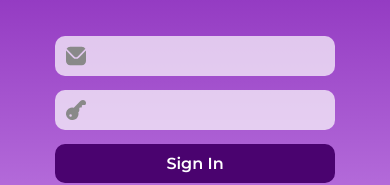
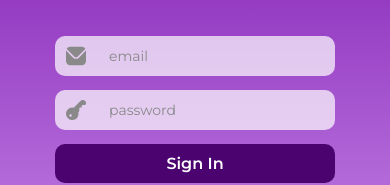
Before and after one commit to LangBuddy/LangBuddy.Android, a React Native app: screen /AuthSignIn in a window 390 px wide. Shown: the part 201-386 px from the top of the page. Built offline with nearby package versions, Linux system fonts and the light colour scheme.

Commit message:
refactor(screens): change component Input props

```diff
--- a/screens/AuthRestorePassword/AuthRestorePassword.tsx
+++ b/screens/AuthRestorePassword/AuthRestorePassword.tsx
@@ -17,13 +17,17 @@ export default function AuthRestorePassword() {
                     Restore Password
                 </Text>
                 <View style={styles.authRestorePasswordForm}>
-                    <Input placeholder="email"
+                    <Input
                         icon={Email}
-                        value={email}
-                        onChangeText={setEmail}
-                        autoComplete="email"
-                        keyboardType='email-address'
-                        textContentType="emailAddress"/>
+                        options={{
+                            placeholder: "email",
+                            value: email,
+                            onChangeText: setEmail,
+                            autoComplete: "email",
+                            keyboardType: 'email-address',
+                            textContentType: "emailAddress",
+                        }}
+                    />
                     <Button title="Restore" color='solid' />
                 </View>
             </View>
--- a/screens/AuthSignIn/AuthSignIn.tsx
+++ b/screens/AuthSignIn/AuthSignIn.tsx
@@ -33,16 +33,22 @@ export default function AuthSignIn({ navigation }: IAuthSignIn) {
             <View style={styles.authSignIn}>
                 <View style={styles.authSignInForm}>
                     <Input icon={Email}
-                        placeholder="email"
-                        onChangeText={onChangeField('email')}
-                        autoComplete="email"
-                        keyboardType='email-address'
-                        textContentType="emailAddress" />
+                        options={{
+                            placeholder: "email",
+                            onChangeText: onChangeField('email'),
+                            autoComplete: 'email',
+                            keyboardType: 'email-address',
+                            textContentType: "emailAddress",
+                        }}
+                    />
                     <Input icon={Password}
-                        secureTextEntry
-                        autoComplete="password"
-                        placeholder="password"
-                        onChangeText={onChangeField('password')} />
+                        options={{
+                            secureTextEntry: true,
+                            autoComplete: "password",
+                            placeholder: "password",
+                            onChangeText: onChangeField('password')
+                        }}
+                    />
                     <Button title="Sign In" color='solid' />
                 </View>
                 <View style={styles.authSignInForgot}>
--- a/screens/AuthSignUp/AuthSignUp.tsx
+++ b/screens/AuthSignUp/AuthSignUp.tsx
@@ -27,24 +27,33 @@ export default function AuthSignUp() {
             <View style={styles.authSignIn}>
                 <View style={styles.authSignInForm}>
                     <Input icon={User}
-                        placeholder="nickname"
-                        onChangeText={onChangeField('nickname')}
-                        autoComplete="nickname"
-                        textContentType="nickname" />
+                        options={{
+                            placeholder: "nickname",
+                            onChangeText: onChangeField('nickname'),
+                            autoComplete: "nickname",
+                            textContentType: "nickname"
+                        }}
+                    />
                     <Input icon={Email}
-                        placeholder="email"
-                        onChangeText={onChangeField('email')}
-                        autoComplete="email"
-                        keyboardType='email-address'
-                        textContentType="emailAddress" />
+                        options={{
+                            placeholder: "email",
+                            onChangeText: onChangeField('email'),
+                            autoComplete: "email",
+                            keyboardType: 'email-address',
+                            textContentType: "emailAddress"
+                        }}
+                    />
                     <Input icon={Password}
-                        secureTextEntry
-                        autoComplete="password"
-                        placeholder="password"
-                        onChangeText={onChangeField('password')} />
+                        options={{
+                            secureTextEntry: true,
+                            autoComplete: "password",
+                            placeholder: "password",
+                            onChangeText: onChangeField('password')
+                        }}
+                    />
                     <Button title="Sign In" color='solid' />
                 </View>
-                <KeyboardAvoidingView behavior='height' style={{flex: 1}}>
+                <KeyboardAvoidingView behavior='height' style={{ flex: 1 }}>
                     <View style={styles.authSignInApplication}>
                         <Text style={styles.authSignInApplicationText}>Or sign up with</Text>
                         <Image source={require('../../assets/icons/googleIcon.png')} />
```
